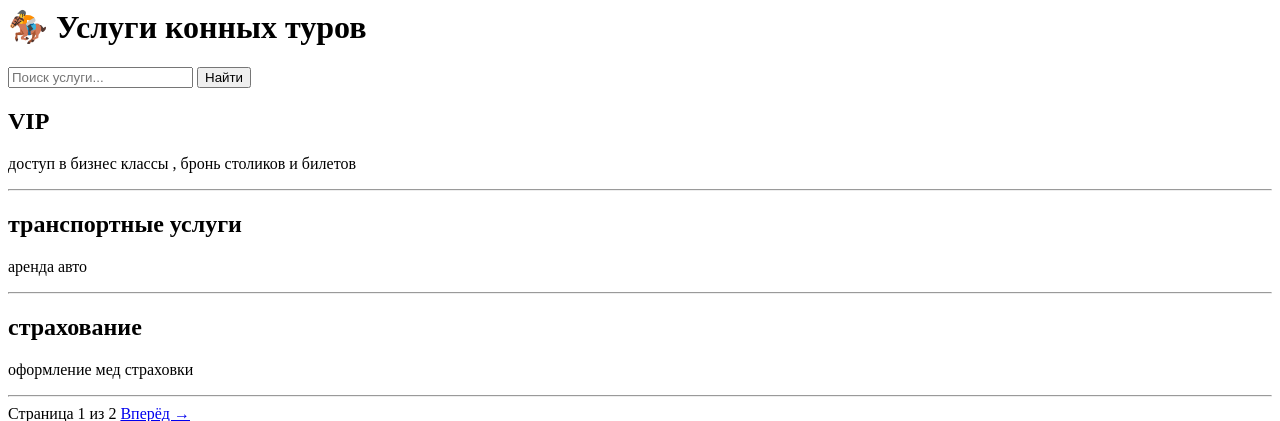
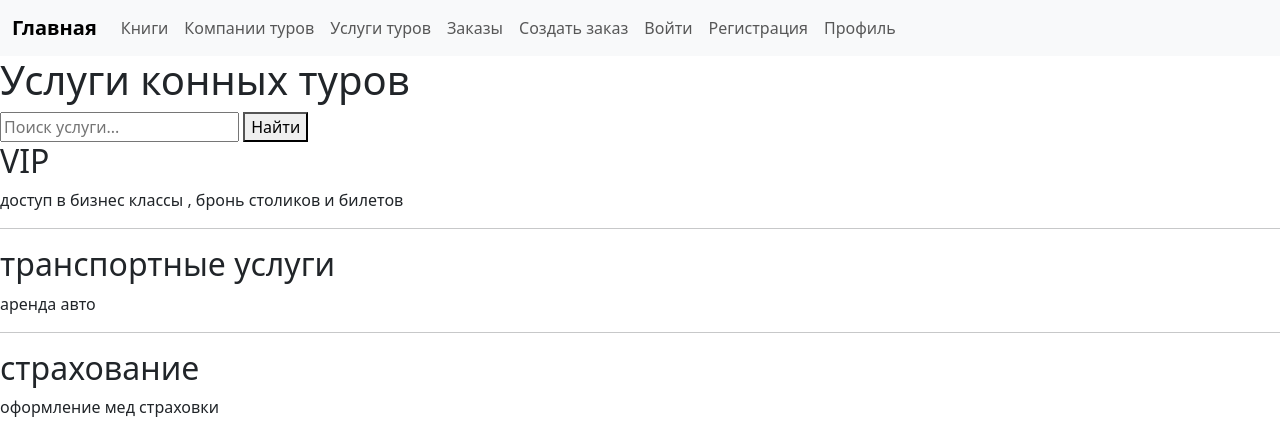
Before and after one commit to nodirabd/4th_month_hw, a Django app: page /services/ in a window 1280 px wide. Shown: the top 421 px of the page. Run offline with Django 5.2, Linux system fonts and the light colour scheme; data comes from the database, SQL or seed files in the repository.

Commit message:
6th hw+ header

```diff
--- a/templates/book_detail.html
+++ b/templates/book_detail.html
@@ -1,3 +1,5 @@
+{% include 'header.html' %}
+
 <h1> {{ book.title }} </h1>
 <p>{{ book.author }}</p>
 <p>{{book.age_limit}}</p>
--- a/templates/book_list.html
+++ b/templates/book_list.html
@@ -1,3 +1,5 @@
+{% include 'header.html' %}
+
 <h1>BOOKS</h1>
 <form method="GET">
     <input type="text" name="s" value="{{ query }}" placeholder="Поиск книги...">
--- a/templates/companies.html
+++ b/templates/companies.html
@@ -1,3 +1,4 @@
+{% include 'header.html' %}
 <h1>Конный тур</h1>
 
 {% for i in companies %}
--- a/templates/company_detail.html
+++ b/templates/company_detail.html
@@ -1,4 +1,5 @@
-<h1>🐎 {{ company.company_name }}</h1>
+{% include 'header.html' %}
+<h1> {{ company.company_name }}</h1>
 <p>Дата: {{ company.created_at }}</p>
 
 <h3>Услуги:</h3>
@@ -12,7 +13,7 @@
 
 <h3>Отзывы:</h3>
 {% for review in reviews %}
-    <p><b>{{ review.choice_human.name }}</b> — ⭐ {{ review.rating }}/5</p>
+    <p><b>{{ review.choice_human.name }}</b> — {{ review.rating }}/5</p>
     <p>{{ review.text }}</p>
     <hr>
 {% empty %}
--- a/templates/company_list.html
+++ b/templates/company_list.html
@@ -1,4 +1,5 @@
-<h1>🐎 Конные туры — Компании</h1>
+{% include 'header.html' %}
+<h1> Конные туры — Компании</h1>
 
 <form method="GET">
     <input type="text" name="s" value="{{ query }}" placeholder="Поиск компании...">
@@ -14,7 +15,7 @@
     </div>
     <hr>
 {% empty %}
-    <p>Компании не найдены 😔</p>
+    <p>Компании не найдены </p>
 {% endfor %}
 
 <div>
--- a/templates/create_order.html
+++ b/templates/create_order.html
@@ -1,3 +1,4 @@
+{% include 'header.html' %}
 <h1>Order a Horse Tour</h1>
 <form action="/create_order/" method="POST" enctype="multipart/form-data">
     {% csrf_token %}
--- /dev/null
+++ b/templates/header.html
@@ -0,0 +1,52 @@
+<!DOCTYPE html>
+<html lang="en">
+  <head>
+    <meta charset="UTF-8">
+    <meta name="viewport" content="width=device-width, initial-scale=1.0">
+    <link href="https://cdn.jsdelivr.net/npm/bootstrap@5.3.8/dist/css/bootstrap.min.css" rel="stylesheet">
+  </head>
+<body>
+
+<nav class="navbar navbar-expand-lg bg-body-tertiary">
+  <div class="container-fluid">
+    <a class="navbar-brand fw-bold" href="{% url 'book_list' %}">Главная</a>
+
+    <button class="navbar-toggler" type="button" data-bs-toggle="collapse" data-bs-target="#navbarNav">
+      <span class="navbar-toggler-icon"></span>
+    </button>
+
+    <div class="collapse navbar-collapse" id="navbarNav">
+      <ul class="navbar-nav">
+
+        <li class="nav-item">
+          <a class="nav-link" href="{% url 'book_list' %}"> Книги</a>
+        </li>
+
+        <li class="nav-item">
+          <a class="nav-link" href="{% url 'company_list' %}">Компании туров</a>
+        </li>
+        <li class="nav-item">
+          <a class="nav-link" href="{% url 'service_list' %}">Услуги туров</a>
+        </li>
+
+        <li class="nav-item">
+          <a class="nav-link" href="{% url 'or_list' %}">Заказы</a>
+        </li>
+        <li class="nav-item">
+          <a class="nav-link" href="{% url 'cr_order' %}"> Создать заказ</a>
+        </li>
+
+        <li class="nav-item">
+          <a class="nav-link" href="{% url 'login' %}">Войти</a>
+        </li>
+        <li class="nav-item">
+          <a class="nav-link" href="{% url 'register' %}"> Регистрация</a>
+        </li>
+        <li class="nav-item">
+          <a class="nav-link" href="{% url 'dashboard' %}">Профиль</a>
+        </li>
+
+      </ul>
+    </div>
+  </div>
+</nav>
--- a/templates/orders_list.html
+++ b/templates/orders_list.html
@@ -1,3 +1,4 @@
+{% include 'header.html' %}
 <h1>Orders List</h1>
 <a href="/create_order/">Add order</a>
 
--- a/templates/service_list.html
+++ b/templates/service_list.html
@@ -1,4 +1,5 @@
-<h1>🏇 Услуги конных туров</h1>
+{% include 'header.html' %}
+<h1>Услуги конных туров</h1>
 
 <form method="GET">
     <input type="text" name="s" value="{{ query }}" placeholder="Поиск услуги...">
@@ -12,7 +13,7 @@
     </div>
     <hr>
 {% empty %}
-    <p>Услуги не найдены 😔</p>
+    <p>Услуги не найдены </p>
 {% endfor %}
 
 <div>
--- a/templates/update_order.html
+++ b/templates/update_order.html
@@ -1,3 +1,4 @@
+{% include 'header.html' %}
 <h1>Updating the order</h1>
 <form method="POST" enctype="multipart/form-data">
     {% csrf_token %}
```
